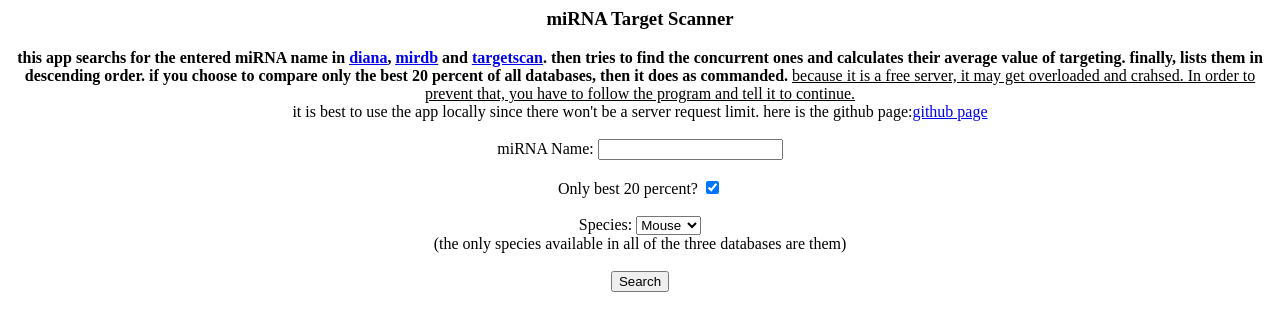
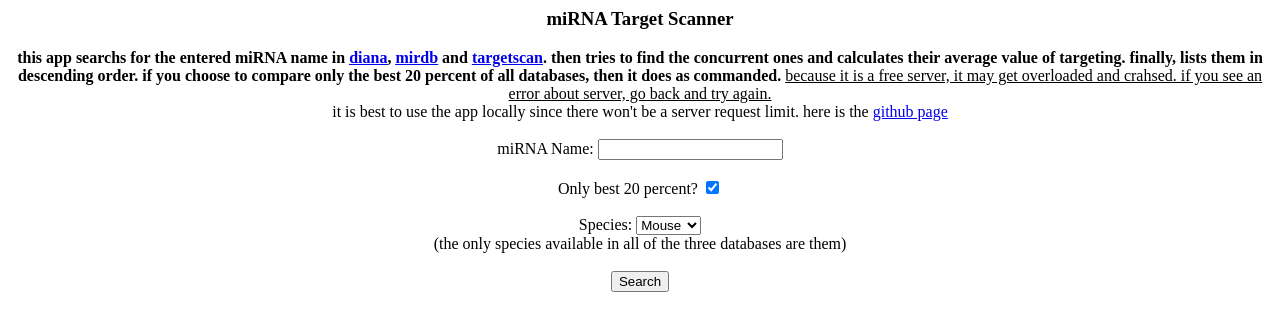
Before and after one commit to zeritte/miRNA-target-scanner, a Flask app: page / in a window 1280 px wide. Shown: the top 331 px of the page. Run offline with Flask 2, Linux system fonts and the light colour scheme.

Commit message:
server error handling

```diff
--- a/app.py
+++ b/app.py
@@ -12,6 +12,9 @@ global specy
 global diana_list
 global mirdb_list
 global targetscan_list
+diana_list = dict()
+mirdb_list = dict()
+targetscan_list = dict()
 
 class ReusableForm(Form):
     name = TextField('miRNA Name:', validators=[validators.required()])
@@ -39,58 +42,69 @@ def hello_world():
 
 @app.route('/diana')
 def diana():
-    global diana_list, name, specy, best20
-    local_name = name
-    local_specy = specy
-    local_best20 = best20
-    diana_list = diana_scrapper(local_name, local_best20, local_specy)
+    try:
+        global diana_list, name, specy, best20
+        local_name = name
+        local_specy = specy
+        local_best20 = best20
+        diana_list = diana_scrapper(local_name, local_best20, local_specy)
 
-    if diana_list=="error":
-        return render_template("error.html", error="diana threw an error")
+        if diana_list=="error":
+            return render_template("error.html", error="diana threw an error")
 
-    return render_template('dianasearchdone.html')
+        return render_template('dianasearchdone.html')
+    except:
+        return render_template("error.html", error="there is a server error")
 
 @app.route('/mirdb')
 def mirdb():
-    global mirdb_list, name, specy, best20
-    local_name = name
-    local_specy = specy
-    local_best20 = best20
-    mirdb_list = mirdb_scrapper(local_name, local_best20, local_specy)
+    try:
+        global mirdb_list, name, specy, best20
+        local_name = name
+        local_specy = specy
+        local_best20 = best20
+        mirdb_list = mirdb_scrapper(local_name, local_best20, local_specy)
 
-    if mirdb_list=="error":
-        return render_template("error.html", error="mirdb threw an error")
+        if mirdb_list=="error":
+            return render_template("error.html", error="mirdb threw an error")
 
-    return render_template('mirdbsearchdone.html')
+        return render_template('mirdbsearchdone.html')
+    except:
+        return render_template("error.html", error="there is a server error")
 
 @app.route('/targetscan')
 def targetscan():
-    global targetscan_list, name, specy, best20
-    local_name = name
-    local_specy = specy
-    local_best20 = best20
-    targetscan_list = targetscan_scrapper(local_name, local_best20, local_specy)
+    try:
+        global targetscan_list, name, specy, best20
+        local_name = name
+        local_specy = specy
+        local_best20 = best20
+        targetscan_list = targetscan_scrapper(local_name, local_best20, local_specy)
 
-    if targetscan_list=="error":
-        return render_template("error.html", error="mirdb threw an error")
+        if targetscan_list=="error":
+            return render_template("error.html", error="mirdb threw an error")
 
-    return render_template('targetscansearchdone.html')
+        return render_template('targetscansearchdone.html')
+    except:
+        return render_template("error.html", error="there is a server error")
 
 @app.route('/results')
 def results():
-    global diana_list
-    global mirdb_list
-    global targetscan_list
-    local_list1 = diana_list
-    local_list2 = mirdb_list
-    local_list3 = targetscan_list
-    intersection = list_intersection(local_list1, local_list2, local_list3)
-    intersection = sorter(intersection)
+    try:
+        global diana_list
+        global mirdb_list
+        global targetscan_list
+        local_list1 = diana_list
+        local_list2 = mirdb_list
+        local_list3 = targetscan_list
+        intersection = list_intersection(local_list1, local_list2, local_list3)
+        intersection = sorter(intersection)
 
-    return render_template("dictprinter.html", data=intersection, lengthoflist=len(intersection))
+        return render_template("dictprinter.html", data=intersection, lengthoflist=len(intersection))
+    except:
+        return render_template("error.html", error="there is a server error")
 
 
 if __name__ == '__main__':
-    global best20, name, specy, diana_list, mirdb_list, targetscan_list
     app.debug = True
     app.run()
--- a/templates/hello.html
+++ b/templates/hello.html
@@ -12,9 +12,9 @@
         finally, lists them in descending order. if you choose to compare only the best 20 percent
         of all databases, then it does as commanded.
     </b>
-    <a><u>because it is a free server, it may get overloaded and crahsed. In order to prevent that, you have to follow the program and tell it to continue.</u></a>
+    <a><u>because it is a free server, it may get overloaded and crahsed. if you see an error about server, go back and try again.</u></a>
     <br/>
-    <a>it is best to use the app locally since there won't be a server request limit. here is the github page:</a><a href="https://github.com/zeritte/miRNA-target-scanner">github page</a>
+    <a>it is best to use the app locally since there won't be a server request limit. here is the </a><a href="https://github.com/zeritte/miRNA-target-scanner">github page</a>
     <br/><br/>
 <form action="" method="post">
     {{ form.csrf }}
```
